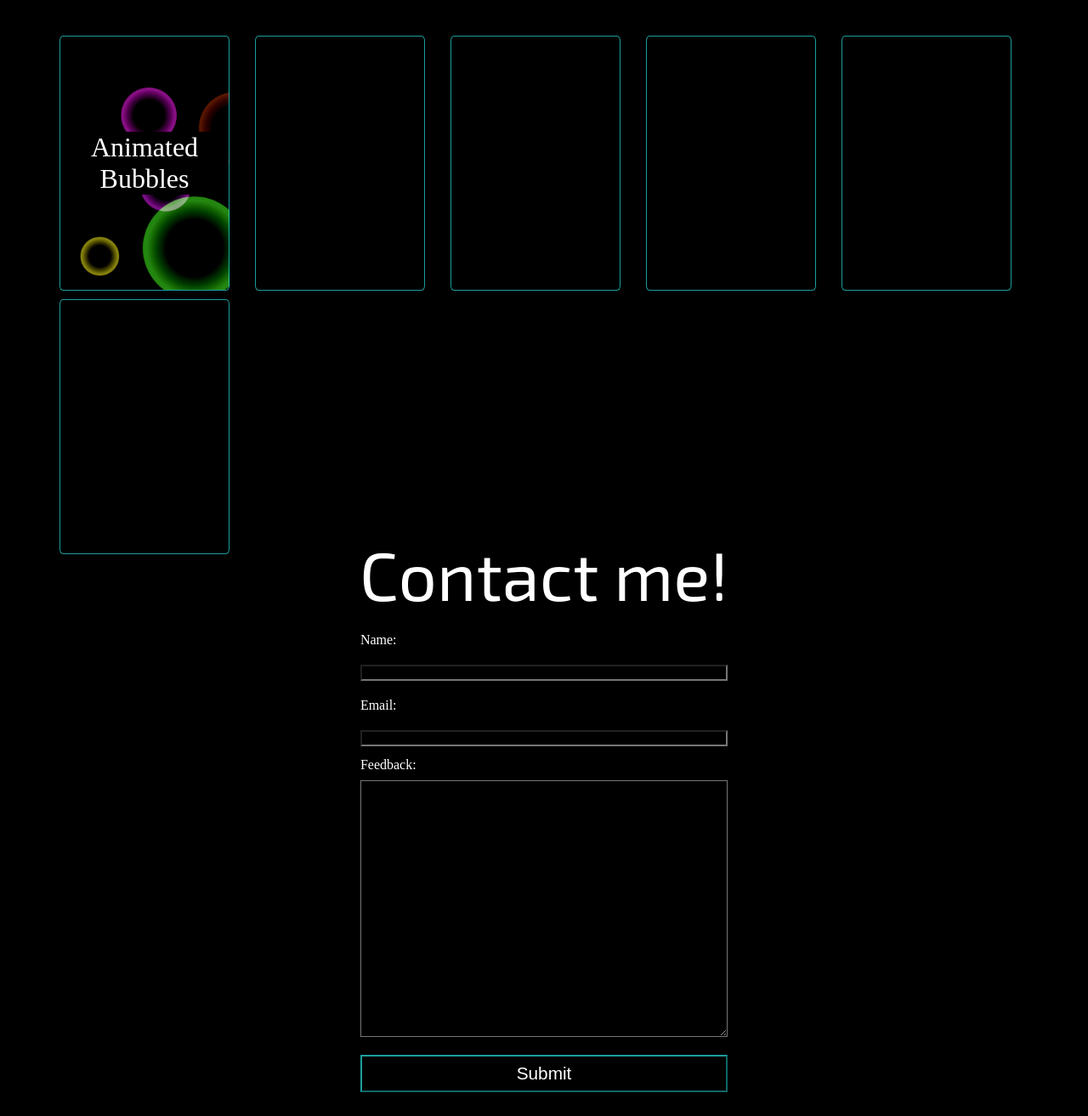
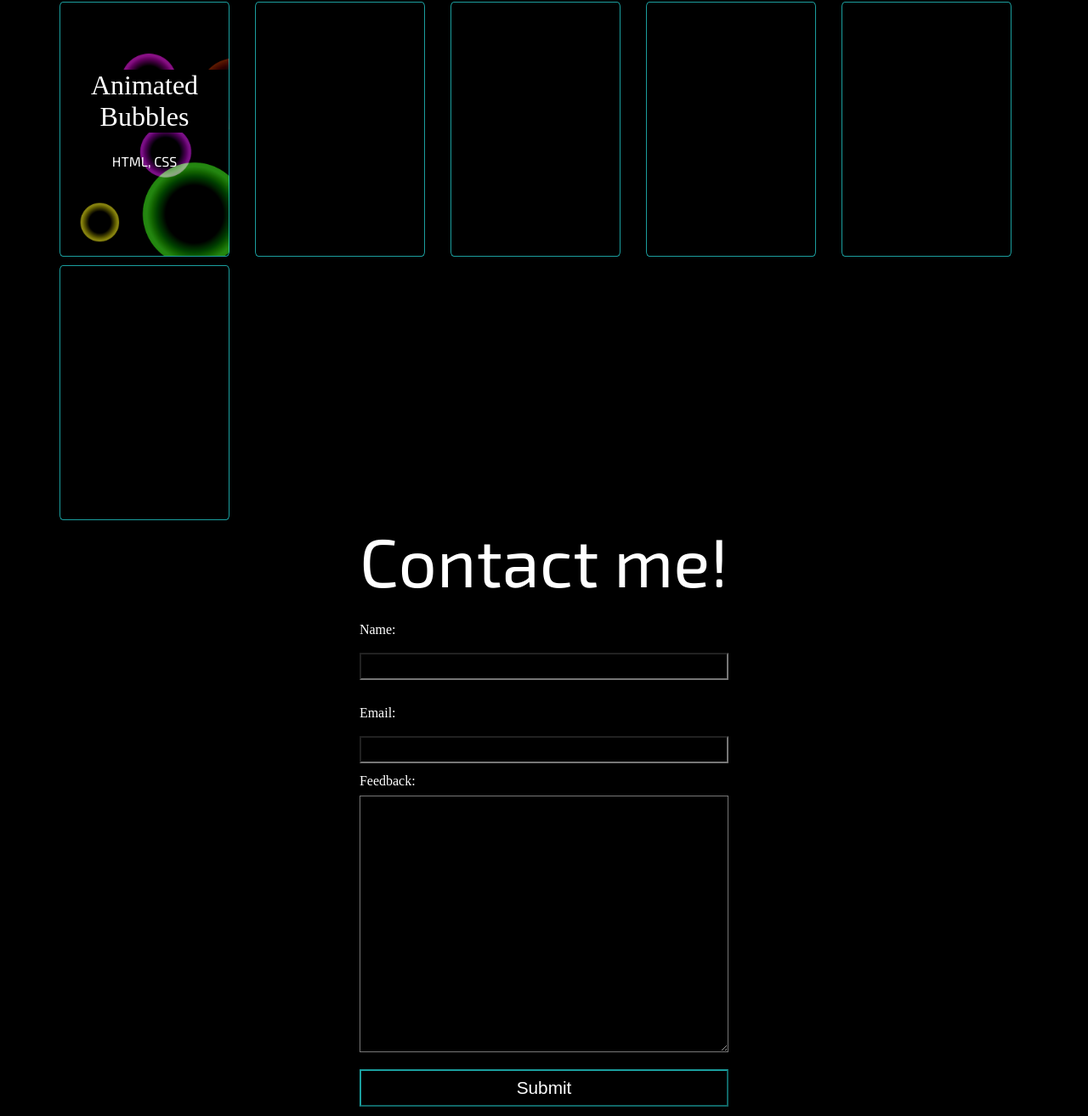
Before and after one commit to GiselleAnido/My-Portfolio, a plain HTML site: page index.html in a window 1280 px wide. Shown: the part 1004-2317 px from the top of the page at 85% size. Drawn offline with Linux system fonts and the light colour scheme.

Commit message:
first portfolio layout finished

```diff
--- a/index.html
+++ b/index.html
@@ -28,14 +28,14 @@
 <body>
     <header>
         <ul>
-            <li> <a href="#aboutme">About Me</a> </li>
+            <li> <a href="#aboutme">Home</a> </li>
             <li> <a href="#work">Work</a></li>
             <li><a href="#contact">Contact</a></li>
         </ul>
     </header>
     <section id="aboutme">
-        <p><span>H</span><span>i, </span><span>I'</span><span>m
-            </span><span>G</span><span>i</span><span>s</span><span>e</span><span>l</span><span>l</span><span>e</span>
+        <p><span>H</span><span>i,</span> <span>I'</span><span>m</span>
+            <span>G</span><span>i</span><span>s</span><span>e</span><span>l</span><span>l</span><span>e</span>
         </p>
         <p class="typewriter">Full Stack Web Development Student</p>
     </section>
@@ -44,6 +44,7 @@
         <div class="container">
             <div class="card">
                 <a href="https://giselleanido.github.io/Bubbles/" target="_blank">Animated Bubbles</a>
+                <p>HTML, CSS</p>
 
             </div>
             <div class="card"></div>
--- a/style.css
+++ b/style.css
@@ -1,4 +1,4 @@
-*{
+* {
     box-sizing: border-box;
     margin: 0;
     padding: 0;
@@ -6,11 +6,11 @@
     scroll-behavior: smooth;
 }
 
-:root{
+:root {
     --blue: rgba(41, 240, 240, 0.658);
 }
 
-header{
+header {
 
 
 
@@ -22,9 +22,30 @@ header{
     width: 100vw;
 }
 
-a{
+section {
+    height: 100vh;
+}
+
+a {
     text-decoration: none;
 }
+
+p,
+h1,
+label,
+a:hover,
+i:hover,
+.card a {
+    color: white;
+
+}
+
+header a:hover {
+    border-bottom: 1px solid var(--blue);
+    transition: 0.3s;
+}
+
+/*--------------HOME SECTION-------------------------*/
 
 ul {
     width: 100vw;
@@ -34,17 +55,14 @@ ul {
     list-style: none;
 }
 
-li{
+li {
     margin: 20px;
     margin-right: 50px;
 }
 
-section{
-    height: 100vh;
-}
 
 
-#aboutme{
+#aboutme {
     display: flex;
     flex-direction: column;
     height: 100vh;
@@ -53,37 +71,59 @@ section{
     text-align: center;
 }
 
-#work{
+#aboutme :nth-child(1),
+.contact-form p,
+#work p {
+    font-size: 80px;
+    font-family: 'Exo 2', sans-serif;
+    color: white;
+    background-color: rgba(0, 0, 0, 0);
+
+}
+
+#aboutme p {
+    font-size: 20px;
+    letter-spacing: 0.2rem;
+    margin-bottom: 20px;
+}
+
+#aboutme p span:hover,
+.contact-form p:hover {
+    color: var(--blue);
+    animation: shake 0.5s infinite;
+    transition: 1s;
+    display: inline-block;
+
+}
+
+#aboutme p,
+a {
+    color: rgba(41, 240, 240, 0.849);
+}
+
+/*-------------------WORK SECTION----------------------*/
+
+#work {
     padding-top: 2vh;
     height: 100vh;
     display: block;
     text-align: center;
 }
 
-#work p{
-    margin: 8vh;
+#work p {
+    margin: 3vh;
+
 }
 
-#contact{
-    height: 90vh;
-    display: flex;
-    justify-content: center;
-    align-items: center;
-}
-
-
-
-.container{
+.container {
     display: grid;
-    grid-template: 1fr / repeat(auto-fit, minmax(200px, 1fr)) ;
+    grid-template: 1fr / repeat(auto-fit, minmax(200px, 1fr));
     margin: 70px;
     gap: 10px;
 
 }
 
-
-
-.card{
+.card {
     width: 200px;
     height: 300px;
     border: 1px solid var(--blue);
@@ -95,111 +135,119 @@ section{
     display: flex;
     justify-content: center;
     align-items: center;
+    flex-direction: column;
 
     font-size: 2rem;
 
 }
 
-.card:hover{
+#work .card p {
+    font-size: 1rem;
+
+}
+
+.card:hover {
     transform: scale(1.1);
     transition: 1s;
-    box-shadow:  1px 5px 50px 10px var(--blue);
+    box-shadow: 1px 5px 50px 10px var(--blue);
 }
 
-.container :nth-child(1){
+.container :nth-child(1) {
     background-image: url(./IMG/Screenshot\ from\ 2022-08-17\ 16-48-13.png);
 
 
 }
 
-
-#aboutme :nth-child(1), .contact-form p, #work p{
-    font-size: 80px;
-    font-family: 'Exo 2', sans-serif;
-    color: white;
-    margin-bottom: 20px;
-
-}
-
-#aboutme p{
-    font-size: 20px;
-    letter-spacing: 0.2rem;
-}
-
-p , h1, label, a:hover, i:hover, .card a{
-    color: white;
-}
-
-header a:hover{
-    border-bottom: 1px solid var(--blue);
-    transition: 0.5s;
+#work p:hover {
+    color: rgba(41, 240, 240, 0.849);
+    transition: 1s;
 }
 
 
 
-#aboutme p span:hover , .contact-form p:hover{
-    color: var(--blue);
-    animation: shake 0.5s infinite ;
-    transition: 1s;
-    display: inline-block;
 
+/*----------------------CONTACT SECTION----------------------*/
+
+#contact {
+    height: 90vh;
+    display: flex;
+    justify-content: center;
+    align-items: center;
 }
 
-@keyframes shake {
-    0% { transform: translate(0, 0) rotate(0deg); }
-    25% { transform: translate(5px, 5px) rotate(5deg); }
-    50% { transform: translate(0, 0) rotate(0eg); }
-    75% { transform: translate(-5px, 5px) rotate(-5deg); }
-    100% { transform: translate(0, 0) rotate(0deg); }
-  }
-
-
-form{
+form {
     display: flex;
     flex-direction: column;
 
 }
 
-label, input, textarea {
-    margin: 1px
+#contact p {
+    margin-bottom: 25px;
 }
 
-footer{
+input[type=text]:focus,
+input[type=email]:focus,
+textarea:focus,
+input[type=submit] {
+    outline: none;
+    border-color: var(--blue);
+}
+
+input[type=submit] {
+    margin-top: 20px;
+    padding: 8px;
+    color: white;
+    font-size: 1.3rem;
+    cursor: pointer;
+}
+
+textarea {
+    margin-top: 8px;
+    color: white;
+}
+
+input[type=email],
+input[type=text] {
+    margin-bottom: 12px;
+    height: 2rem;
+    color: white;
+}
+
+/*-----------------FOOTER------------------------------*/
+
+footer {
     display: flex;
     justify-content: center;
 
 }
-i{
+
+i {
     color: var(--blue);
     font-size: 50px;
     margin: 20px;
 
 }
 
-#aboutme p, a{
-    color: rgba(41, 240, 240, 0.849);
+/*-------------ANIMATION-----------------------------------*/
+
+@keyframes shake {
+    0% {
+        transform: translate(0, 0) rotate(0deg);
     }
 
-#work p:hover{
-    color: rgba(41, 240, 240, 0.849);
-    transition: 1s;
+    25% {
+        transform: translate(5px, 5px) rotate(5deg);
     }
 
-input[type=text]:focus, input[type=email]:focus, textarea:focus, input[type=submit] {
-    outline: none;
-    border-color: var(--blue);
+    50% {
+        transform: translate(0, 0) rotate(0eg);
     }
 
-  input[type=submit]{
-    margin-top: 20px;
-   padding: 8px;
-    color: white;
-    font-size: 1.3rem;
-  }
- textarea {
-    margin-top: 8px;
+    75% {
+        transform: translate(-5px, 5px) rotate(-5deg);
     }
 
- input[type=email]{
-    margin-bottom: 12px;
+    100% {
+        transform: translate(0, 0) rotate(0deg);
     }
+}
```
Lines whose indentation alone changed are shown as unchanged.
